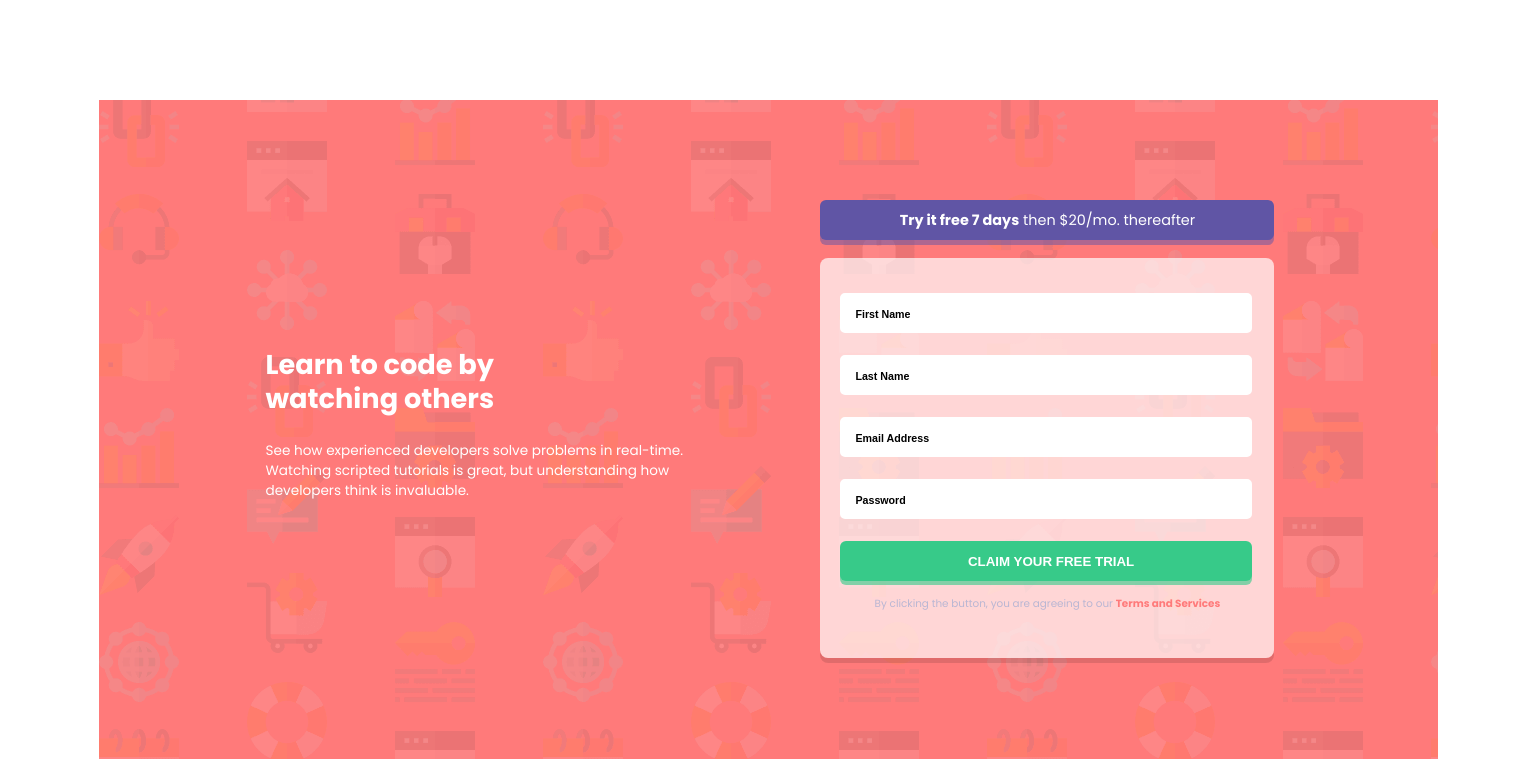
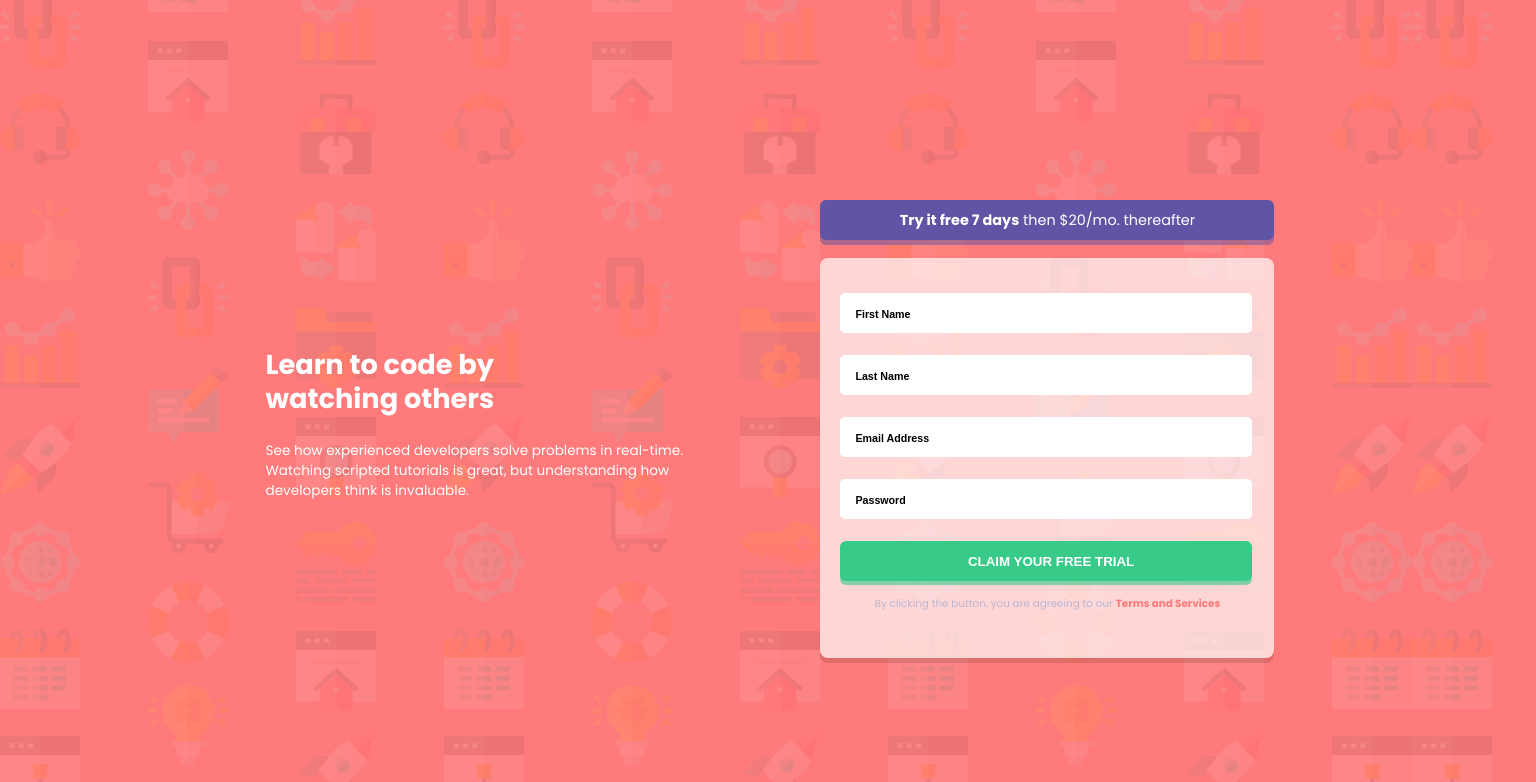
Before and after one commit to pablotebb/Intro_component_with_sign-up_form, a plain HTML site: page index.html in a window 1536 px wide. Shown: the top 782 px of the page. Drawn offline with Linux system fonts and the light colour scheme.

Commit message:
correction

```diff
--- a/sass/_initial.scss
+++ b/sass/_initial.scss
@@ -9,5 +9,6 @@
 body {
   font-family: variables.$Font-family-body;
   font-size: variables.$Font-size-body;
-  background-color: variables.$White;
+  background-color: variables.$Red;
+  background-image: url("../images/bg-intro-mobile.png");
 }
--- a/sass/styles.scss
+++ b/sass/styles.scss
@@ -7,8 +7,6 @@
   width: 340px;
   height: 1000px;
   margin: 0 auto;
-  background-color: variables.$Red;
-  background-image: url("../images/bg-intro-mobile.png");
   color: variables.$White;
   padding: 80px 38px 60px;
 }
@@ -110,9 +108,12 @@
 }
 
 @media (min-width: 1440px) {
+  body {
+    // background-color: variables.$Red;
+    background-image: url("../images/bg-intro-desktop.png");
+  }
   .main-container {
     // border: 1px solid red;
-    background-image: url("../images/bg-intro-desktop.png");
     margin: 100px auto 100px;
     padding: 100px 163px 105px 167px;
     width: 1339px;
```
Also changed, not shown: styles.css, 1 other file.
